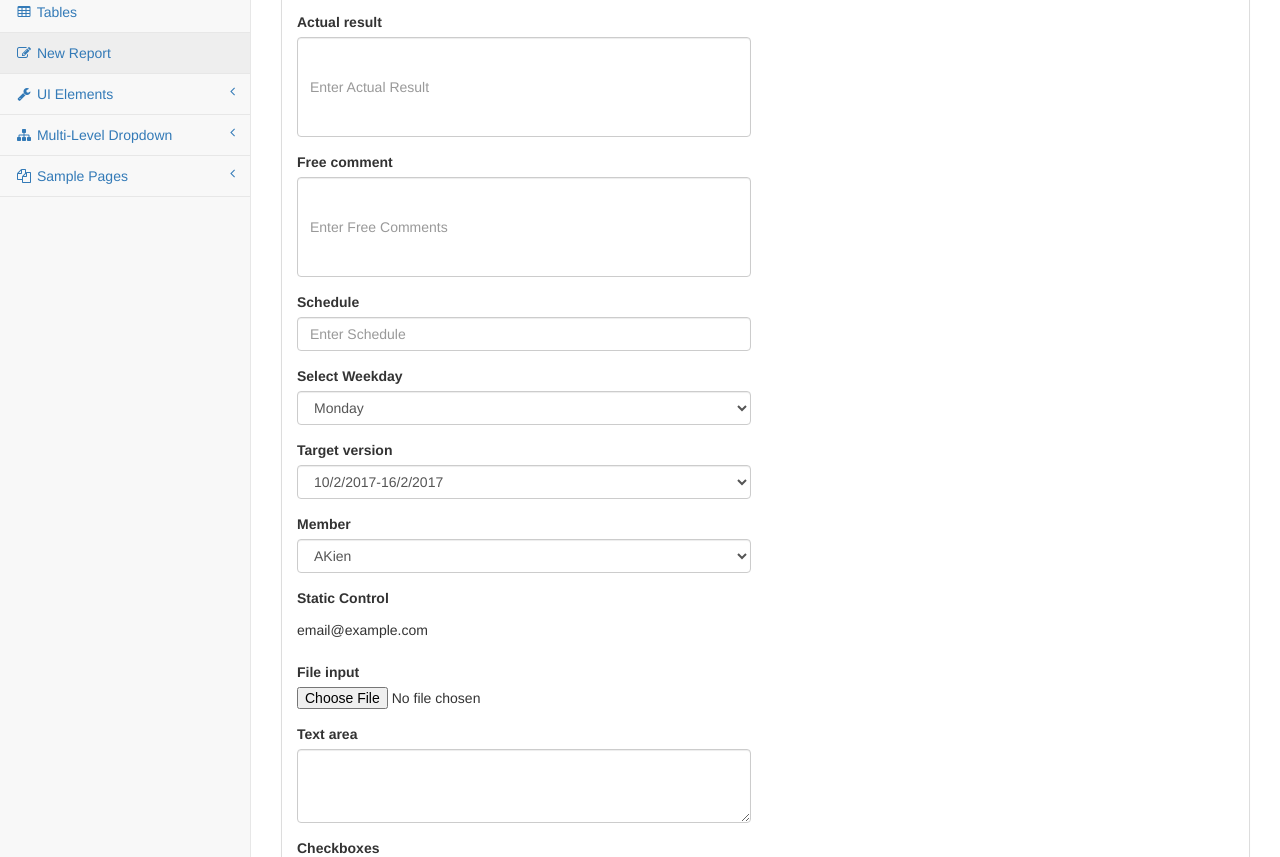
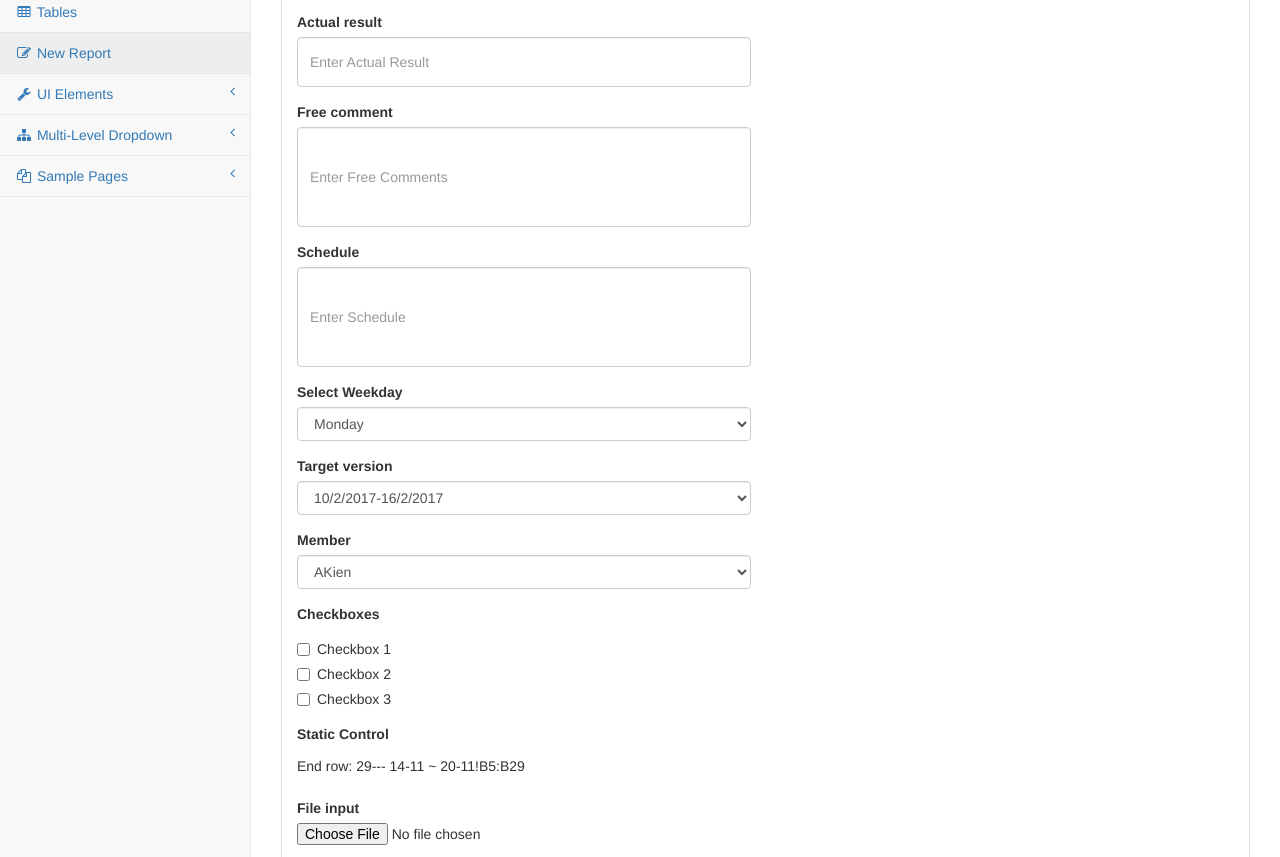
Before and after one commit to phamminhtien305/demodailyreport.io, a website: page pages/forms.html in a window 1280 px wide. Shown: the part 206-1063 px from the top of the page. Drawn offline with Linux system fonts and the light colour scheme.

Commit message:
update form

```diff
--- a/pages/forms.html
+++ b/pages/forms.html
@@ -387,7 +387,7 @@
                                     <form role="form">
                                         <div class="form-group">
                                             <label>Actual result</label>
-                                            <input class="form-control" placeholder="Enter Actual Result" style="height:100px">
+                                            <input class="form-control" placeholder="Enter Actual Result" style="height:50px">
                                         </div>
                                         <div class="form-group">
                                             <label>Free comment</label>
@@ -395,7 +395,7 @@
                                         </div>
                                         <div class="form-group">
                                             <label>Schedule</label>
-                                            <input class="form-control" placeholder="Enter Schedule">
+                                            <input class="form-control" placeholder="Enter Schedule" style="height:100px">
                                         </div>
 
                                         <div class="form-group">
@@ -443,18 +443,6 @@
 
 
                                         <div class="form-group">
-                                            <label>Static Control</label>
-                                            <p class="form-control-static">email@example.com</p>
-                                        </div>
-                                        <div class="form-group">
-                                            <label>File input</label>
-                                            <input type="file">
-                                        </div>
-                                        <div class="form-group">
-                                            <label>Text area</label>
-                                            <textarea class="form-control" rows="3"></textarea>
-                                        </div>
-                                        <div class="form-group">
                                             <label>Checkboxes</label>
                                             <div class="checkbox">
                                                 <label>
@@ -471,6 +459,19 @@
                                                     <input type="checkbox" value="">Checkbox 3
                                                 </label>
                                             </div>
+                                        </div>
+
+                                        <div class="form-group">
+                                            <label>Static Control</label>
+                                            <p class="form-control-static">End row: 29--- 14-11 ~ 20-11!B5:B29</p>
+                                        </div>
+                                        <div class="form-group">
+                                            <label>File input</label>
+                                            <input type="file">
+                                        </div>
+                                        <div class="form-group">
+                                            <label>Text area</label>
+                                            <textarea class="form-control" rows="3"></textarea>
                                         </div>
                                         <div class="form-group">
                                             <label>Inline Checkboxes</label>
```
